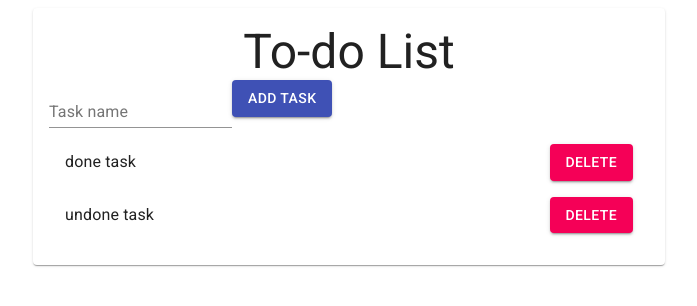
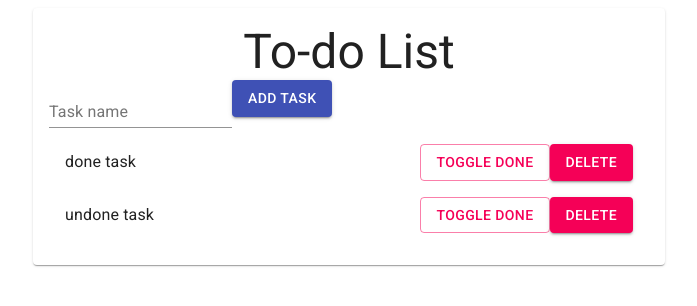
Before and after one commit to karmek-k/react-node-assignment, a Next.js app in the folder frontend/: page / in a window 1280 px wide. Shown: the top 306 px of the page, without its empty margins (291-988 px from the left). Built offline with nearby package versions, Linux system fonts and the light colour scheme.

Commit message:
Add toggle done button

```diff
--- a/frontend/components/index/TaskComponent.tsx
+++ b/frontend/components/index/TaskComponent.tsx
@@ -1,6 +1,7 @@
 import { Button, ListItem, ListItemText } from '@material-ui/core';
 import React from 'react';
 import useDeleteTask from '../../hooks/useDeleteTask';
+import useToggleDone from '../../hooks/useToggleDone';
 import { Task } from '../../interfaces/Task';
 
 interface Props {
@@ -9,10 +10,18 @@ interface Props {
 
 const TaskComponent: React.FC<Props> = ({ task }) => {
   const deleteTask = useDeleteTask();
+  const toggleDone = useToggleDone();
 
   return (
     <ListItem>
       <ListItemText primary={task.name} />
+      <Button
+        variant="outlined"
+        color="secondary"
+        onClick={() => toggleDone(task.id)}
+      >
+        Toggle done
+      </Button>
       <Button
         variant="contained"
         color="secondary"
```
